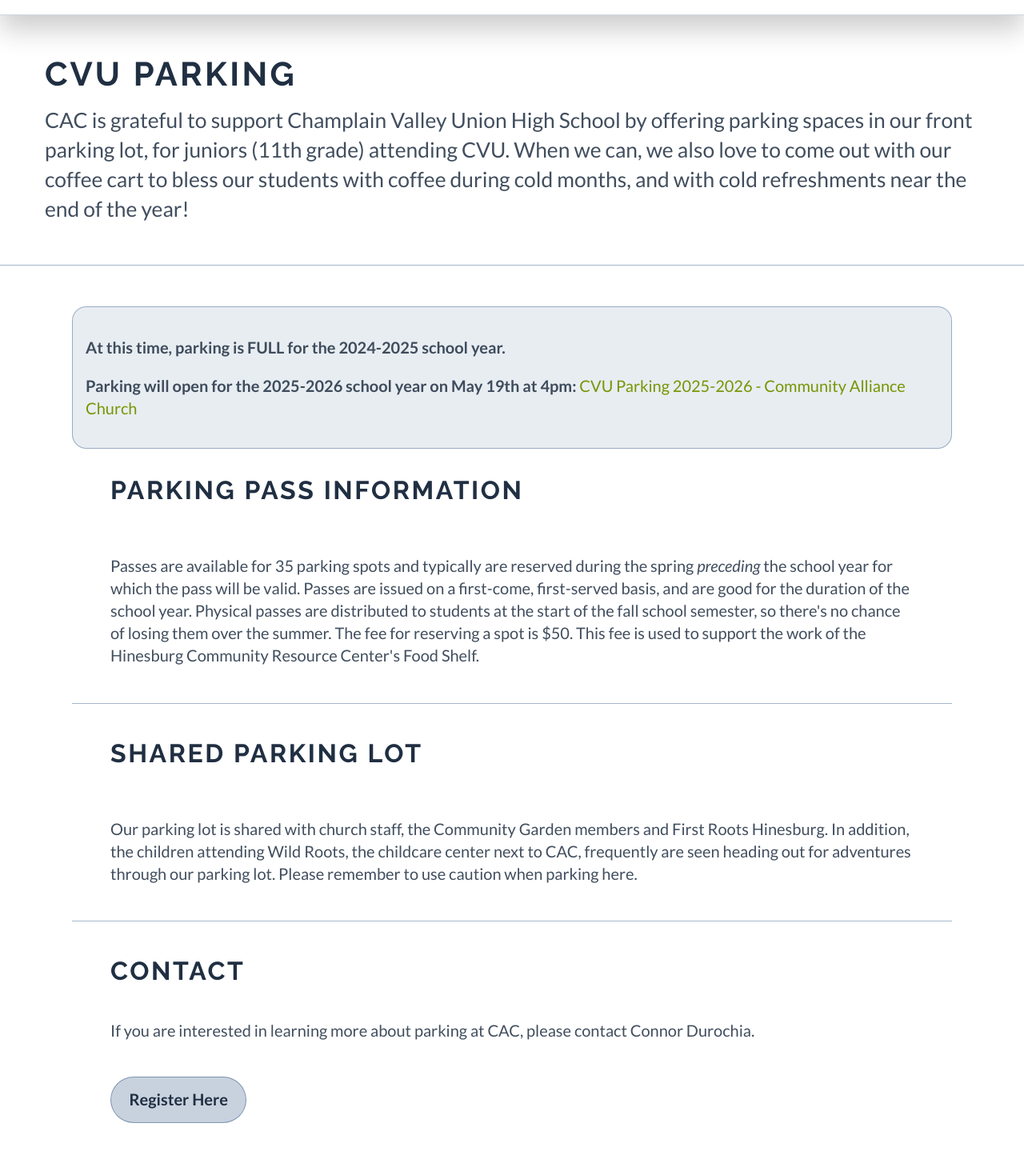
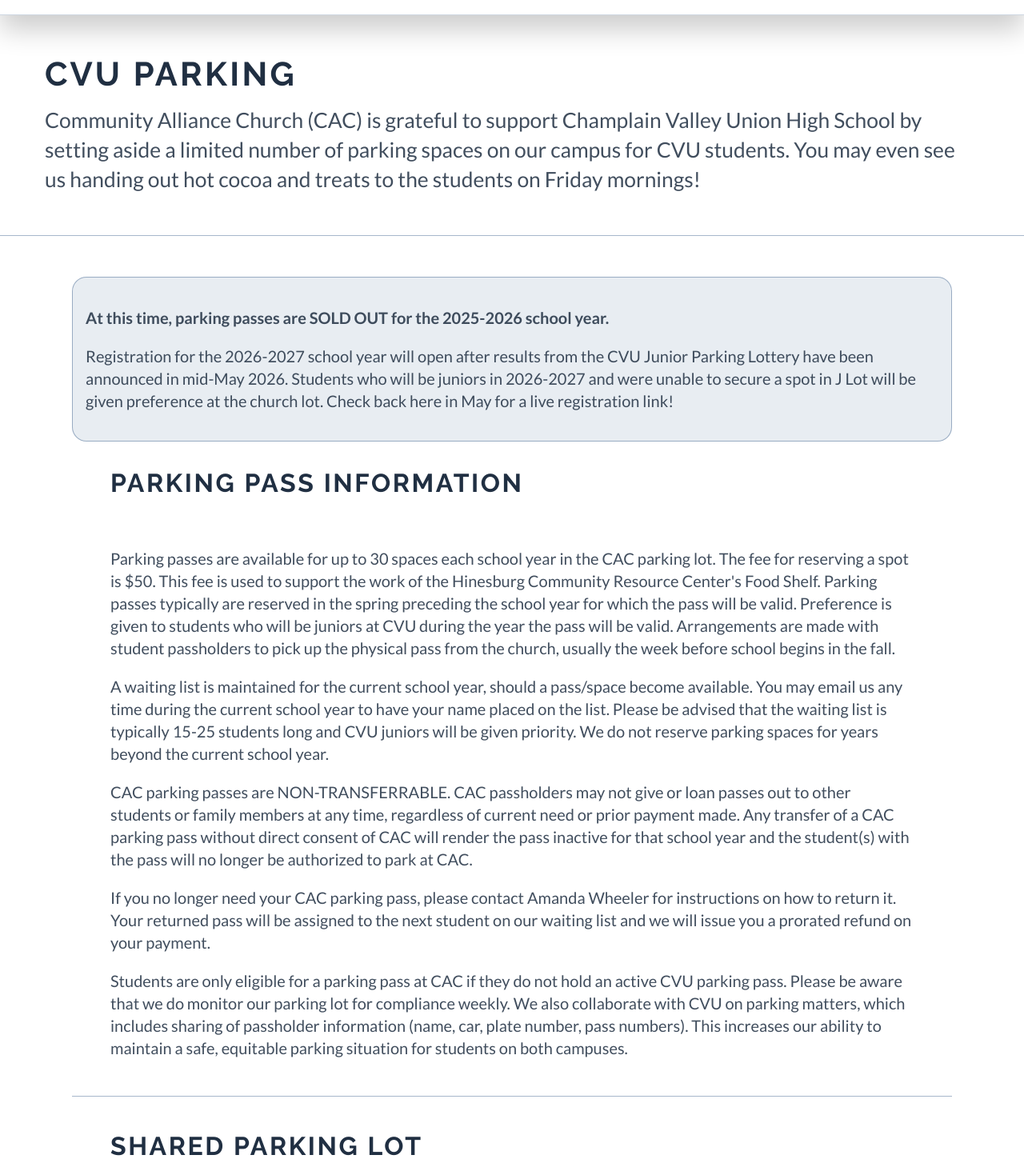
Before and after one commit to mykeld74/hinesburgcma, a SvelteKit app: page /resources/cvu-parking in a window 1280 px wide. Shown: the part 106-1570 px from the top of the page at 80% size. Built offline with nearby package versions, Linux system fonts and the light colour scheme.

Commit message:
update cvu parking page

```diff
--- a/src/routes/resources/cvu-parking/+page.svelte
+++ b/src/routes/resources/cvu-parking/+page.svelte
@@ -20,26 +20,23 @@
 	<div class="pageHeroContent">
 		<h1 class="pageHeroChild pageHeroTitle">CVU Parking</h1>
 		<p class="pageHeroChild pageHeroText">
-			CAC is grateful to support Champlain Valley Union High School by offering parking spaces in
-			our front parking lot, for juniors (11th grade) attending CVU. When we can, we also love to
-			come out with our coffee cart to bless our students with coffee during cold months, and with
-			cold refreshments near the end of the year!
+			Community Alliance Church (CAC) is grateful to support Champlain Valley Union High School by
+			setting aside a limited number of parking spaces on our campus for CVU students. You may even
+			see us handing out hot cocoa and treats to the students on Friday mornings!
 		</p>
 	</div>
 </section>
 
 <section class="pageSection alertSection">
 	<div class="pageSectionText">
-		<p><strong>{statusMessage.current}</strong></p>
 		<p>
-			<strong
-				>Parking will open for the 2025-2026 school year on {statusMessage.nextYear.date}:</strong
-			>
-			<a
-				href="https://communityalliancechurch.churchcenter.com/registrations/events/2897978"
-				target="_blank"
-				rel="noopener noreferrer">{statusMessage.nextYear.link}</a
-			>
+			<strong>At this time, parking passes are SOLD OUT for the 2025-2026 school year. </strong>
+		</p>
+		<p>
+			Registration for the 2026-2027 school year will open after results from the CVU Junior Parking
+			Lottery have been announced in mid-May 2026. Students who will be juniors in 2026-2027 and
+			were unable to secure a spot in J Lot will be given preference at the church lot. Check back
+			here in May for a live registration link!
 		</p>
 	</div>
 </section>
@@ -48,12 +45,39 @@
 	<h2 class="pageSectionTitle">Parking Pass Information</h2>
 	<div class="pageSectionText">
 		<p>
-			Passes are available for 35 parking spots and typically are reserved during the spring
-			<em>preceding</em> the school year for which the pass will be valid. Passes are issued on a first-come,
-			first-served basis, and are good for the duration of the school year. Physical passes are distributed
-			to students at the start of the fall school semester, so there's no chance of losing them over
-			the summer. The fee for reserving a spot is $50. This fee is used to support the work of the Hinesburg
-			Community Resource Center's Food Shelf.
+			Parking passes are available for up to 30 spaces each school year in the CAC parking lot. The
+			fee for reserving a spot is $50. This fee is used to support the work of the Hinesburg
+			Community Resource Center's Food Shelf. Parking passes typically are reserved in the spring
+			preceding the school year for which the pass will be valid. Preference is given to students
+			who will be juniors at CVU during the year the pass will be valid. Arrangements are made with
+			student passholders to pick up the physical pass from the church, usually the week before
+			school begins in the fall.
+		</p>
+		<p>
+			A waiting list is maintained for the current school year, should a pass/space become
+			available. You may email us any time during the current school year to have your name placed
+			on the list. Please be advised that the waiting list is typically 15-25 students long and CVU
+			juniors will be given priority. We do not reserve parking spaces for years beyond the current
+			school year.
+		</p>
+		<p>
+			CAC parking passes are NON-TRANSFERRABLE. CAC passholders may not give or loan passes out to
+			other students or family members at any time, regardless of current need or prior payment
+			made. Any transfer of a CAC parking pass without direct consent of CAC will render the pass
+			inactive for that school year and the student(s) with the pass will no longer be authorized to
+			park at CAC.
+		</p>
+		<p>
+			If you no longer need your CAC parking pass, please contact Amanda Wheeler for instructions on
+			how to return it. Your returned pass will be assigned to the next student on our waiting list
+			and we will issue you a prorated refund on your payment.
+		</p>
+		<p>
+			Students are only eligible for a parking pass at CAC if they do not hold an active CVU parking
+			pass. Please be aware that we do monitor our parking lot for compliance weekly. We also
+			collaborate with CVU on parking matters, which includes sharing of passholder information
+			(name, car, plate number, pass numbers). This increases our ability to maintain a safe,
+			equitable parking situation for students on both campuses.
 		</p>
 	</div>
 </section>
@@ -73,15 +97,17 @@
 <section class="pageSection">
 	<h2 class="pageSectionTitle">Contact</h2>
 	<p class="pageSectionText">
-		If you are interested in learning more about parking at CAC, please contact Connor Durochia.
+		If you are interested in learning more about parking at CAC, please email <a
+			href="mailto:awheeler@hinesburgcma.org">Amanda Wheeler</a
+		>.
 	</p>
-	<div class="pageHeroActions">
+	<!-- <div class="pageHeroActions">
 		<a
 			href="https://communityalliancechurch.churchcenter.com/registrations/events/2897978"
 			target="_blank"
 			rel="noopener noreferrer">Register Here</a
 		>
-	</div>
+	</div> -->
 </section>
 
 <style>
```
